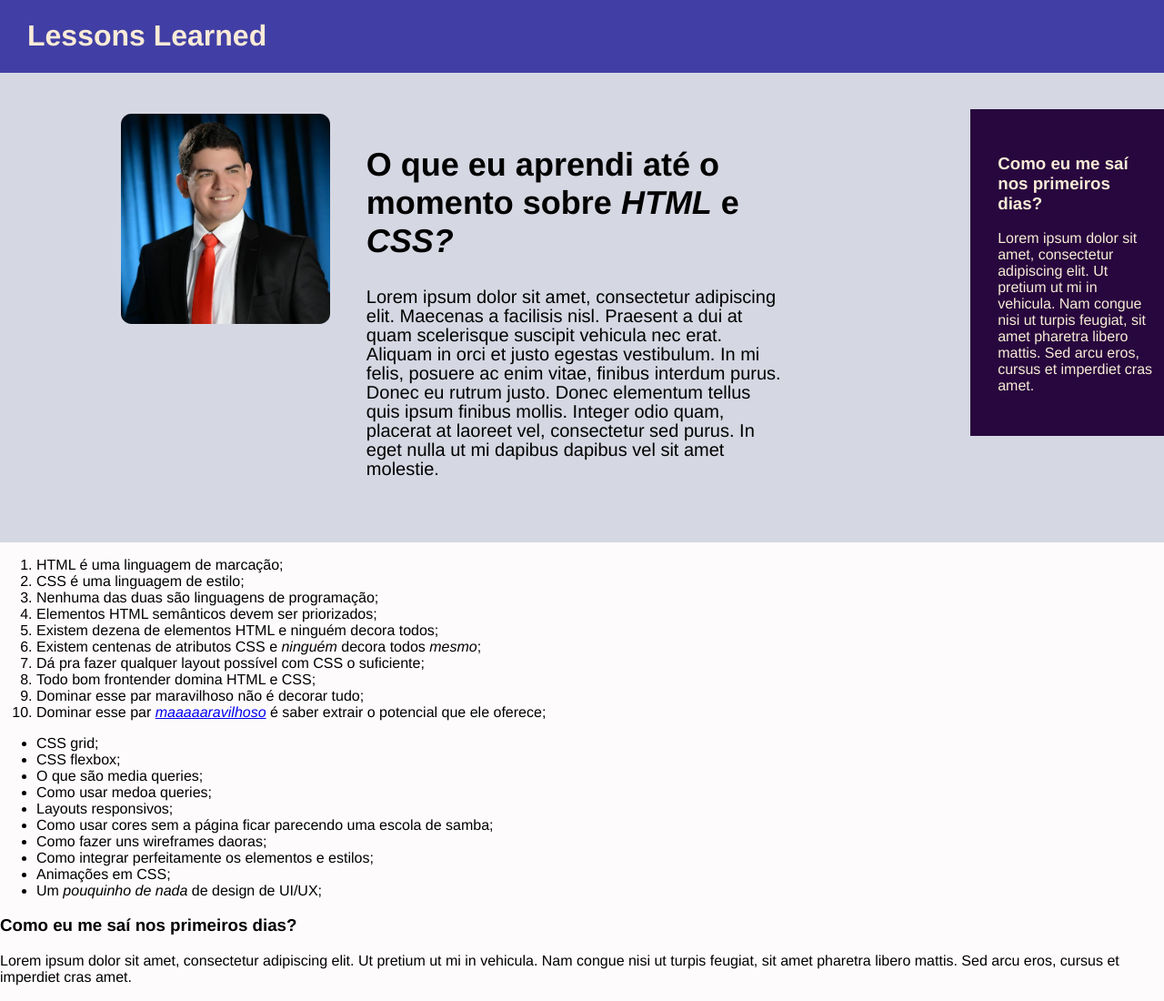
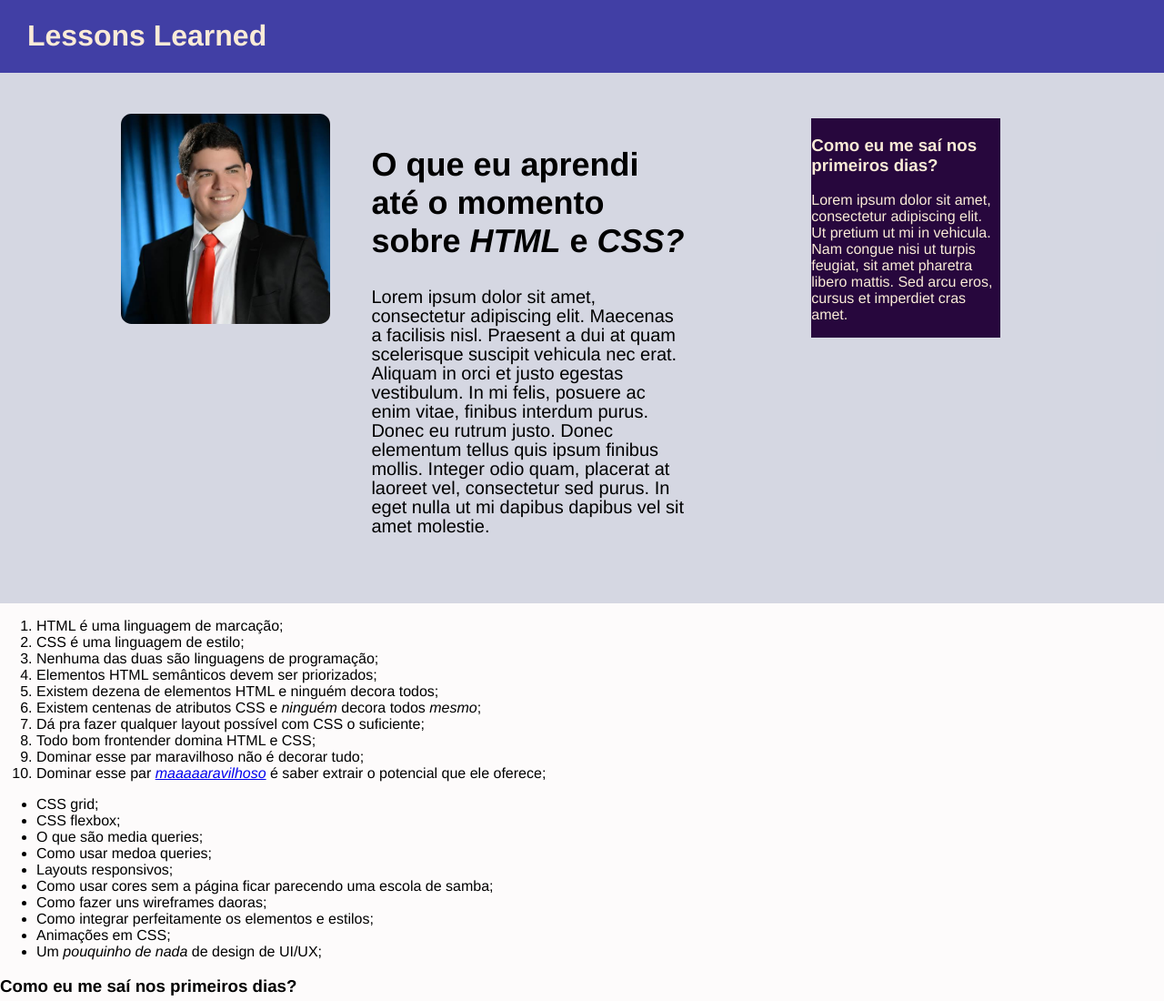
Before and after one commit to sdayube/lessons-learned-project, a plain HTML site: page index.html in a window 1280 px wide. Shown: the top 1100 px of the page at 91% size. Drawn offline with Linux system fonts and the light colour scheme.

Commit message:
Converts all to float

```diff
--- a/index.html
+++ b/index.html
@@ -13,6 +13,7 @@
   <main class="main_area">
     <section class="article_section">
       <img src="images/images.jpeg" alt="Foto do autor" id="minha_foto">
+      <div class="article-wrap">
         <article class="lado-esquerdo">
           <h2>O que eu aprendi até o momento sobre <em>HTML</em> e <em>CSS?</em></h2>
           <p>Lorem ipsum dolor sit amet, consectetur adipiscing elit. Maecenas a facilisis nisl. Praesent a dui at quam scelerisque suscipit vehicula nec erat. Aliquam in orci et justo egestas vestibulum. In mi felis, posuere ac enim vitae, finibus interdum purus. Donec eu rutrum justo. Donec elementum tellus quis ipsum finibus mollis. Integer odio quam, placerat at laoreet vel, consectetur sed purus. In eget nulla ut mi dapibus dapibus vel sit amet molestie.</p>
@@ -21,6 +22,7 @@
           <h3>Como eu me saí nos primeiros dias?</h3>
           <p>Lorem ipsum dolor sit amet, consectetur adipiscing elit. Ut pretium ut mi in vehicula. Nam congue nisi ut turpis feugiat, sit amet pharetra libero mattis. Sed arcu eros, cursus et imperdiet cras amet.</p>
         </aside>
+      </div>
     </section>
     <section>
       <div>
--- a/style.css
+++ b/style.css
@@ -38,15 +38,15 @@ body {
   border-radius: 5%;
   margin: 5px;
   width: max(20% , 200px);
-  display: inline-block;
+  float: left;
 
 }
 
 .lado-esquerdo {
-  display: inline-block;
-  width: 40%;
-  vertical-align: top;
-  margin: 10px 0 10px 30px;
+  float: left;
+  width: 50%;
+  /* vertical-align: top; */
+  /* margin: 10px 0 10px 30px; */
 }
 
 article h2 {
@@ -60,11 +60,17 @@ article p {
 
 .lado-direito {
   float: right;
-  width: 15%;
-  vertical-align: top;
-  padding: 30px 10px 30px 30px;
+  width: 30%;
+  /* vertical-align: top; */
+  /* padding: 30px 10px 30px 30px; */
   background-color: rgb(39 , 7 , 61);
   color: antiquewhite;
+}
+
+.article-wrap {
+  width: 60%;
+  display: inline-block;
+  padding: 10px 40px;
 }
 
 /* ----- Rodapé ----- */
```
Lines whose indentation alone changed are shown as unchanged.
